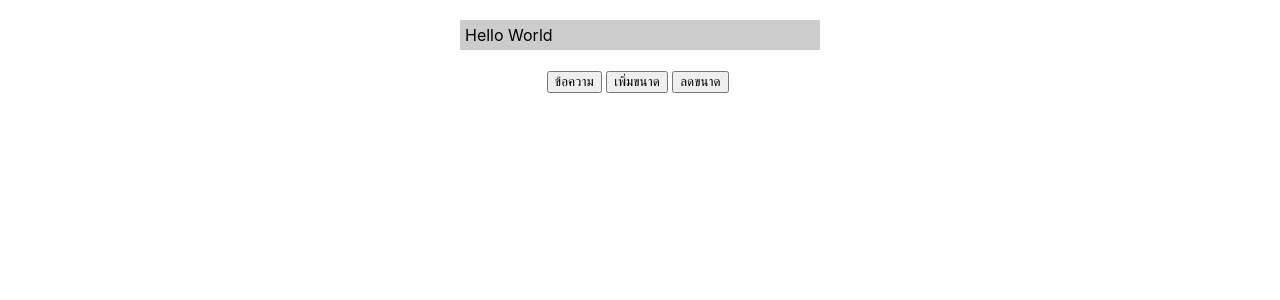
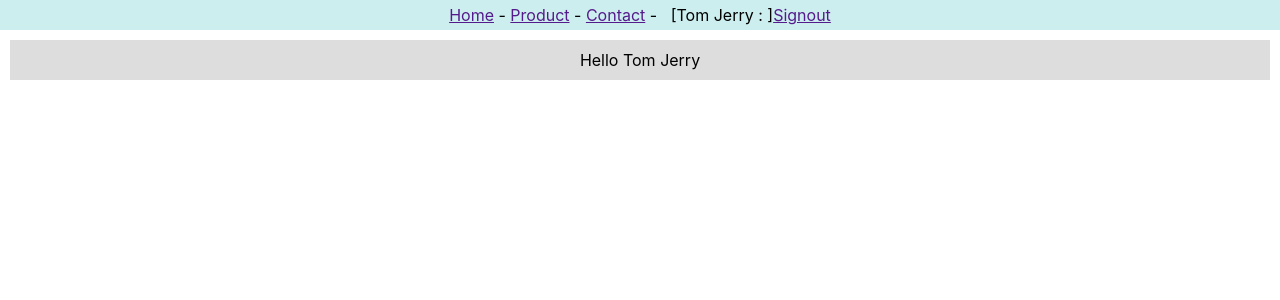
Before and after one commit to ThanawatBundasak/app1, a React (Create React App) app: page / in a window 1280 px wide. Shown: the top 300 px of the page. Built offline with nearby package versions, Linux system fonts and the light colour scheme.

Commit message:
Add context.js context-content.js context-header.js
Add context.js
context-content.js
context-header.js

```diff
--- a/src/App.js
+++ b/src/App.js
@@ -1,6 +1,14 @@
 import React from 'react';
-import MessageBox from './state-func';
+import { userContext } from './context'
+import Header from './context-header'
+import Content from './context-content'
 
 export default function App(){
-  return <MessageBox/>
+  return (
+    <userContext.Provider value={'Tom Jerry'}>
+      <Header/>
+      <Content/>
+    </userContext.Provider>
+
+  )
 }
--- /dev/null
+++ b/src/context-content.js
@@ -0,0 +1,19 @@
+import React from "react";
+import { userContext } from './context'
+
+export default function Content(){
+    let user = React.useContext(userContext)
+
+    const contentStyle = {
+        backgroundColor:'#ddd',
+        textAlign: 'center',
+        margin: 10,
+        padding: 10
+    }
+
+    return(
+        <div style={contentStyle}>
+            Hello {user}
+        </div>
+    )
+}
--- /dev/null
+++ b/src/context-header.js
@@ -0,0 +1,24 @@
+import React from 'react';
+import { userContext} from './context'
+
+export default class Header extends React.Component{
+    static contextType = userContext
+
+    render(){
+        const user = this.context
+
+        const headerStyle = {
+            backgroundColor:'#cee',
+            textAlign:'center',
+            padding: 5
+        }
+        return(
+            <div style={headerStyle}>
+                <a href="">Home</a>&nbsp;-&nbsp;
+                <a href="">Product</a>&nbsp;-&nbsp;
+                <a href="">Contact</a>&nbsp;-&nbsp;&nbsp;
+                [{user}&nbsp;:&nbsp;]<a href="">Signout</a>
+            </div>
+        )
+    }
+}
--- /dev/null
+++ b/src/context.js
@@ -0,0 +1,3 @@
+import React, { createContext } from 'react';
+
+export const userContext = createContext()
```
